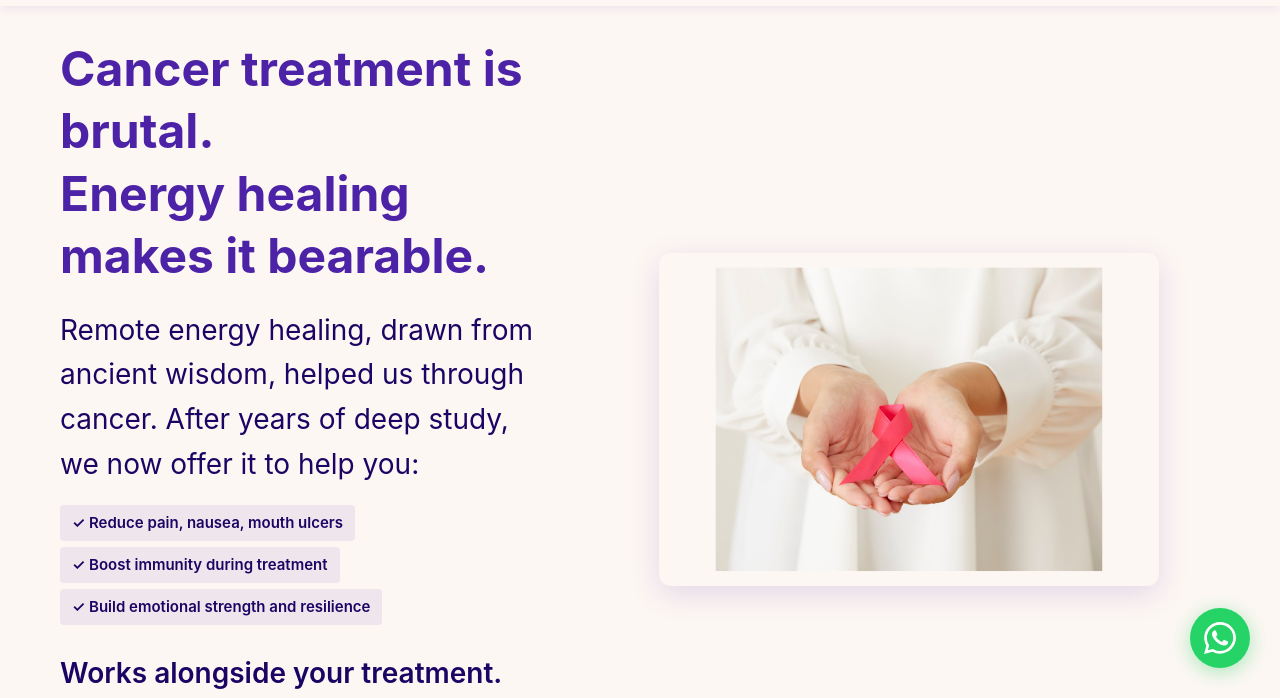
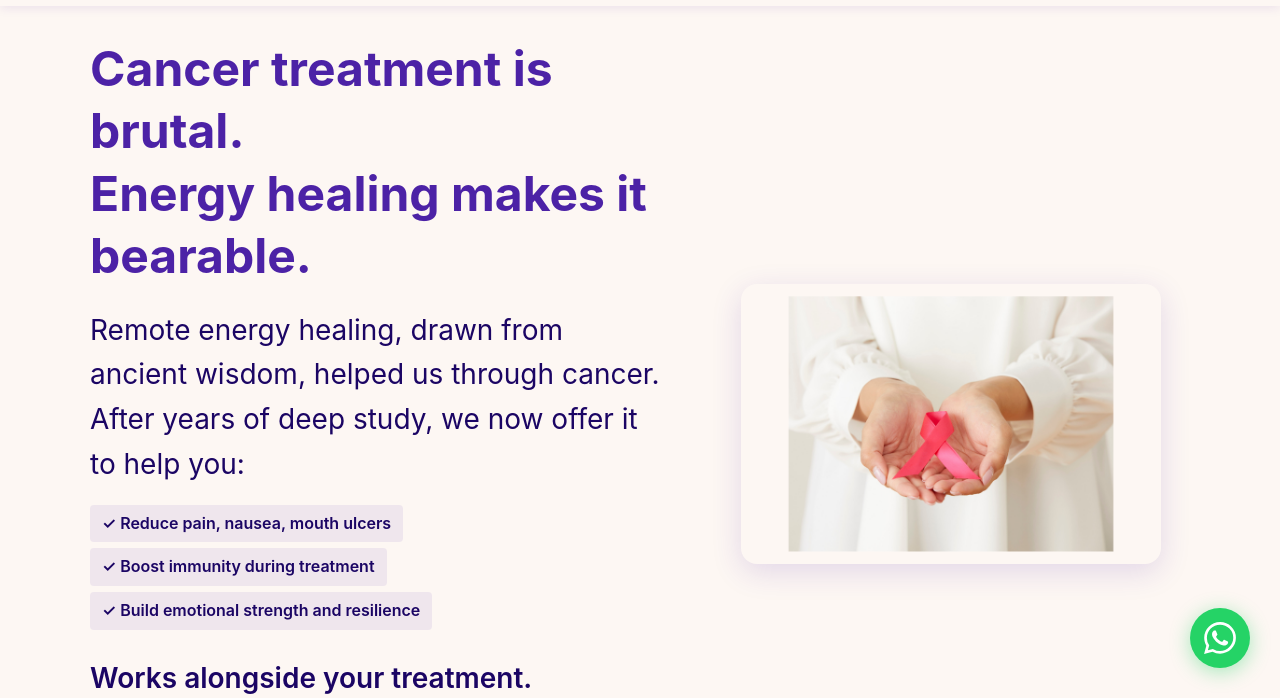
Before and after one commit to Rajiv-Lal/anugnya-website-dev, a plain HTML site: page index.html in a window 1280 px wide. Shown: the part 102-800 px from the top of the page. Drawn offline with Linux system fonts and the light colour scheme.

Commit message:
Improve text hierarchy: headline 26px, body 17px, benefits 16px

```diff
--- a/css/styles.css
+++ b/css/styles.css
@@ -1140,29 +1140,31 @@ a {
 
     .hero-content {
         flex-direction: row;
-        gap: 60px;
+        gap: 50px;
         align-items: center;
+        max-width: 1100px;
+        margin: 0 auto;
     }
 
     .hero-left {
-        flex: 1;
+        flex: 1.2;
         text-align: left;
     }
 
     .hero-left h1 {
-        font-size: 28px;
+        font-size: 26px;
     }
 
     .hero-left p {
-        font-size: 15px;
+        font-size: 17px;
     }
 
     .hero-left .tagline {
-        font-size: 16px;
+        font-size: 18px;
     }
 
     .benefits-list li {
-        font-size: 15px;
+        font-size: 16px;
     }
 
     .cta-buttons {
@@ -1177,11 +1179,14 @@ a {
     }
 
     .hero-right {
-        flex: 1.3;
+        flex: 1;
+        display: flex;
+        justify-content: center;
     }
 
     .hero-right img {
-        max-width: 500px;
+        max-width: 420px;
+        border-radius: 16px;
     }
 
     /* Section */
```
